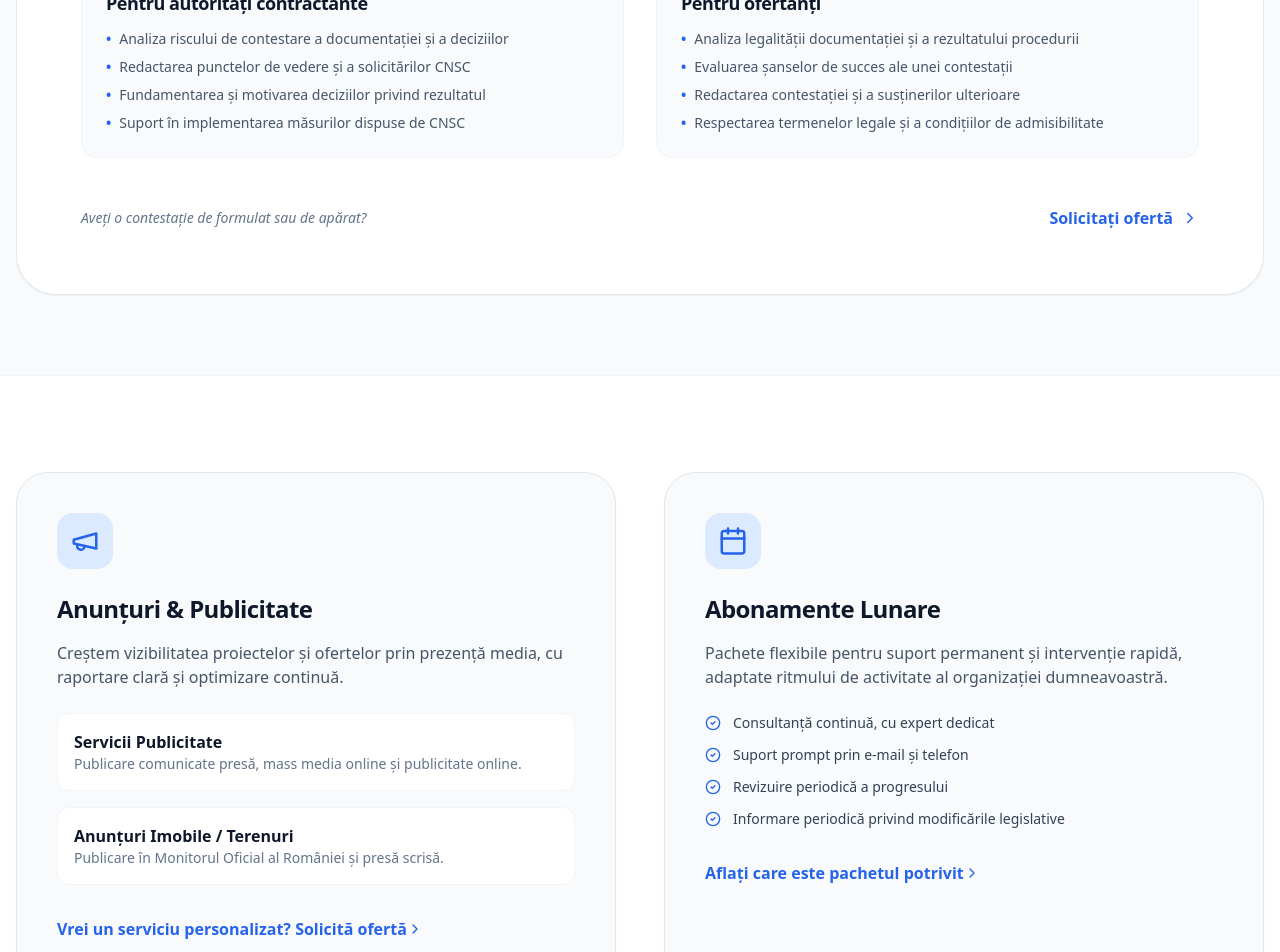
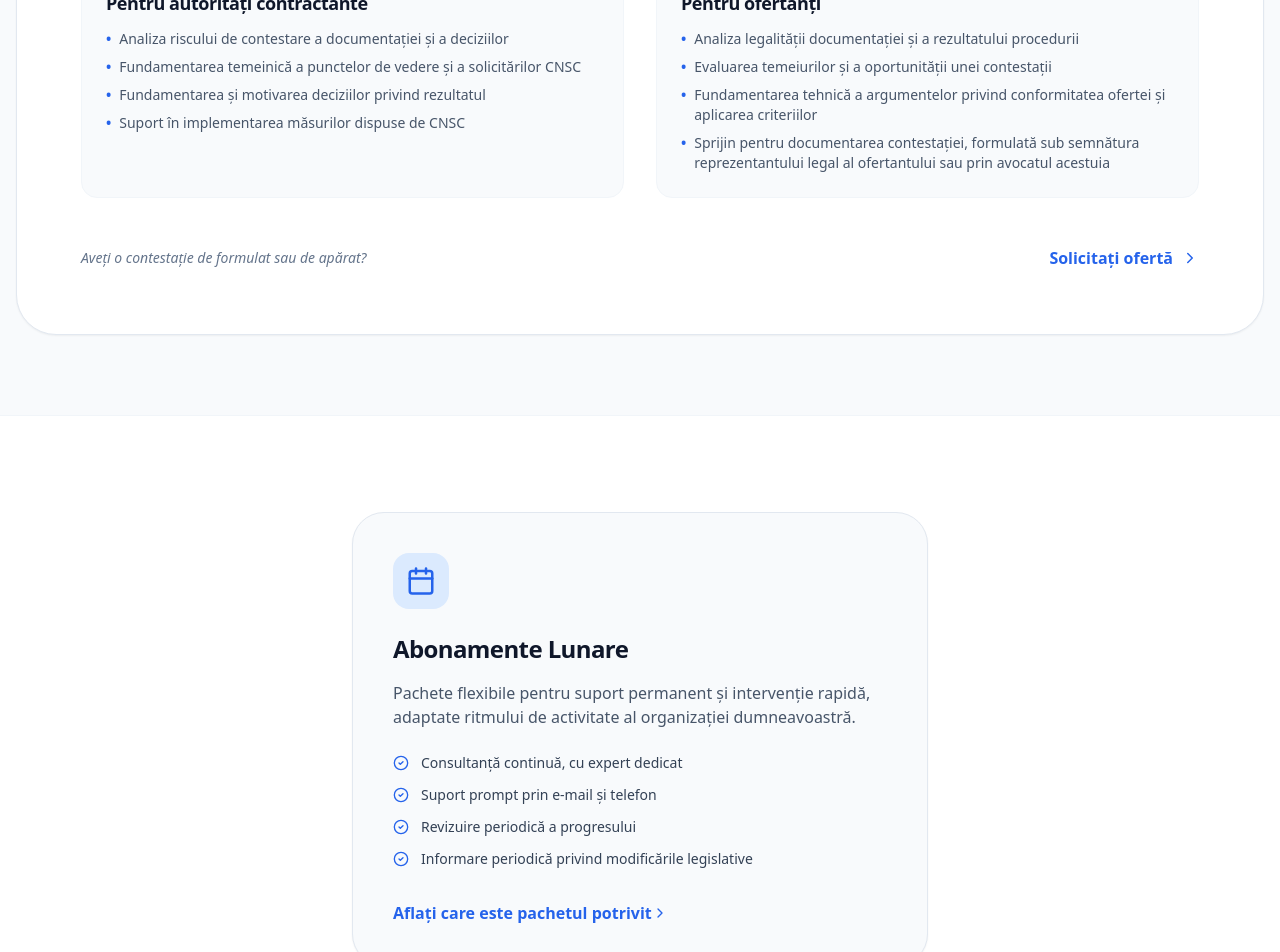
Before and after one commit to evialbert/FSPro, a Next.js app: page /servicii in a window 1280 px wide. Shown: the part 1820-2772 px from the top of the page. Built offline with nearby package versions, Linux system fonts and the light colour scheme.

Commit message:
✨ actualizare texte servicii, eliminare publicitate și modificare CTA final

```diff
--- a/app/servicii/page.tsx
+++ b/app/servicii/page.tsx
@@ -5,7 +5,6 @@ import Link from "next/link";
 import {
   ChevronRight,
   CheckCircle2,
-  Megaphone,
   Calendar,
   GraduationCap,
   FileText,
@@ -65,7 +64,7 @@ export default function Servicii() {
                   "Organizarea implementării și coordonarea echipei",
                   "Coordonarea achizițiilor aferente proiectului",
                   "Monitorizare financiară și cereri de plată",
-                  "Asistență privind conformitatea și pregătirea"
+                  "Asistență privind conformitatea și pregătirea verificărilor"
                 ].map((item, i) => (
                   <li key={i} className="flex items-start space-x-3 text-slate-700 text-sm font-medium">
                     <CheckCircle2 size={18} className="text-blue-600 shrink-0 mt-0.5" />
@@ -104,7 +103,7 @@ export default function Servicii() {
                 {[
                   "Fundamentarea necesității și estimarea valorii",
                   "Alegerea și justificarea procedurii de atribuire",
-                  "Elaborare strategiei și caietului de sarcini",
+                  "Elaborarea strategiei și caietului de sarcini",
                   "Inițierea procedurii în SEAP și clarificări",
                   "Analiza documentației de atribuire pentru ofertanți",
                   "Completare DUAE și propunere tehnică/financiară"
@@ -147,7 +146,7 @@ export default function Servicii() {
                 <h4 className="font-bold text-slate-900 text-lg mb-3">Pentru autorități contractante</h4>
                 <ul className="space-y-2 text-sm text-slate-600">
                   <li className="flex items-start space-x-2"><span className="text-blue-600 font-bold">•</span><span>Analiza riscului de contestare a documentației și a deciziilor</span></li>
-                  <li className="flex items-start space-x-2"><span className="text-blue-600 font-bold">•</span><span>Redactarea punctelor de vedere și a solicitărilor CNSC</span></li>
+                  <li className="flex items-start space-x-2"><span className="text-blue-600 font-bold">•</span><span>Fundamentarea temeinică a punctelor de vedere și a solicitărilor CNSC</span></li>
                   <li className="flex items-start space-x-2"><span className="text-blue-600 font-bold">•</span><span>Fundamentarea și motivarea deciziilor privind rezultatul</span></li>
                   <li className="flex items-start space-x-2"><span className="text-blue-600 font-bold">•</span><span>Suport în implementarea măsurilor dispuse de CNSC</span></li>
                 </ul>
@@ -157,9 +156,9 @@ export default function Servicii() {
                 <h4 className="font-bold text-slate-900 text-lg mb-3">Pentru ofertanți</h4>
                 <ul className="space-y-2 text-sm text-slate-600">
                   <li className="flex items-start space-x-2"><span className="text-blue-600 font-bold">•</span><span>Analiza legalității documentației și a rezultatului procedurii</span></li>
-                  <li className="flex items-start space-x-2"><span className="text-blue-600 font-bold">•</span><span>Evaluarea șanselor de succes ale unei contestații</span></li>
-                  <li className="flex items-start space-x-2"><span className="text-blue-600 font-bold">•</span><span>Redactarea contestației și a susținerilor ulterioare</span></li>
-                  <li className="flex items-start space-x-2"><span className="text-blue-600 font-bold">•</span><span>Respectarea termenelor legale și a condițiilor de admisibilitate</span></li>
+                  <li className="flex items-start space-x-2"><span className="text-blue-600 font-bold">•</span><span>Evaluarea temeiurilor și a oportunității unei contestații</span></li>
+                  <li className="flex items-start space-x-2"><span className="text-blue-600 font-bold">•</span><span>Fundamentarea tehnică a argumentelor privind conformitatea ofertei și aplicarea criteriilor</span></li>
+                  <li className="flex items-start space-x-2"><span className="text-blue-600 font-bold">•</span><span>Sprijin pentru documentarea contestației, formulată sub semnătura reprezentantului legal al ofertantului sau prin avocatul acestuia</span></li>
                 </ul>
               </div>
             </div>
@@ -175,33 +174,10 @@ export default function Servicii() {
         </div>
       </section>
 
-      {/* --- SECTIUNEA ORIZONTALĂ: PUBLICITATE & ABONAMENTE --- */}
+      {/* --- SECTIUNEA ORizontală: ABONAMENTE LUNARE --- */}
       <section className="py-24 bg-white">
         <div className="max-w-7xl mx-auto px-4">
-          <div className="grid grid-cols-1 md:grid-cols-2 gap-12">
-
-            {/* Anunțuri & Publicitate */}
-            <div className="bg-slate-50 p-10 rounded-[2rem] shadow-sm border border-slate-200">
-              <div className="w-14 h-14 bg-blue-100 rounded-2xl flex items-center justify-center text-blue-600 mb-6">
-                <Megaphone size={30} />
-              </div>
-              <h3 className="text-2xl font-bold text-slate-900 mb-4">Anunțuri & Publicitate</h3>
-              <p className="text-slate-600 mb-6">Creștem vizibilitatea proiectelor și ofertelor prin prezență media, cu raportare clară și optimizare continuă.</p>
-              <div className="space-y-4 mb-8">
-                <div className="p-4 bg-white rounded-xl border border-slate-100">
-                  <span className="font-bold block text-slate-900">Servicii Publicitate</span>
-                  <p className="text-sm text-slate-500">Publicare comunicate presă, mass media online și publicitate online.</p>
-                </div>
-                <div className="p-4 bg-white rounded-xl border border-slate-100">
-                  <span className="font-bold block text-slate-900">Anunțuri Imobile / Terenuri</span>
-                  <p className="text-sm text-slate-500">Publicare în Monitorul Oficial al României și presă scrisă.</p>
-                </div>
-              </div>
-              <Link href="/contact" className="text-blue-600 font-bold hover:underline inline-flex items-center">
-                Vrei un serviciu personalizat? Solicită ofertă <ChevronRight size={16} />
-              </Link>
-            </div>
-
+          <div className="max-w-xl mx-auto">
             {/* Abonamente Lunare */}
             <div className="bg-slate-50 p-10 rounded-[2rem] shadow-sm border border-slate-200">
               <div className="w-14 h-14 bg-blue-100 rounded-2xl flex items-center justify-center text-blue-600 mb-6">
@@ -226,7 +202,6 @@ export default function Servicii() {
                 Aflați care este pachetul potrivit <ChevronRight size={16} />
               </Link>
             </div>
-
           </div>
         </div>
       </section>
@@ -285,7 +260,7 @@ export default function Servicii() {
             ))}
           </div>
           <Link href="/contact" className="bg-blue-600 text-white px-12 py-5 rounded-full font-extrabold text-xl hover:bg-blue-700 shadow-2xl transition-all inline-block hover:scale-105 active:scale-95">
-            Solicitați consultanță ACUM.
+            Solicitați o analiză inițială
           </Link>
         </div>
       </section>
```
